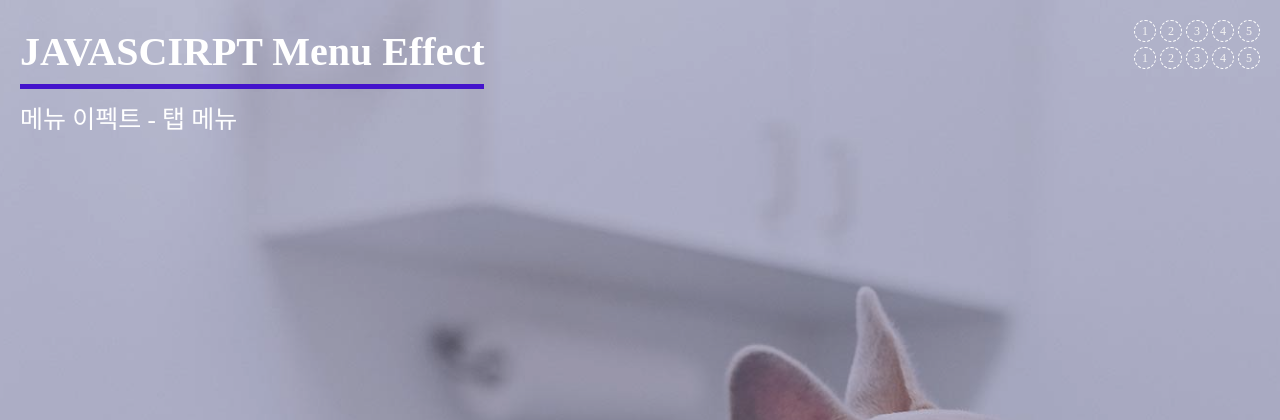
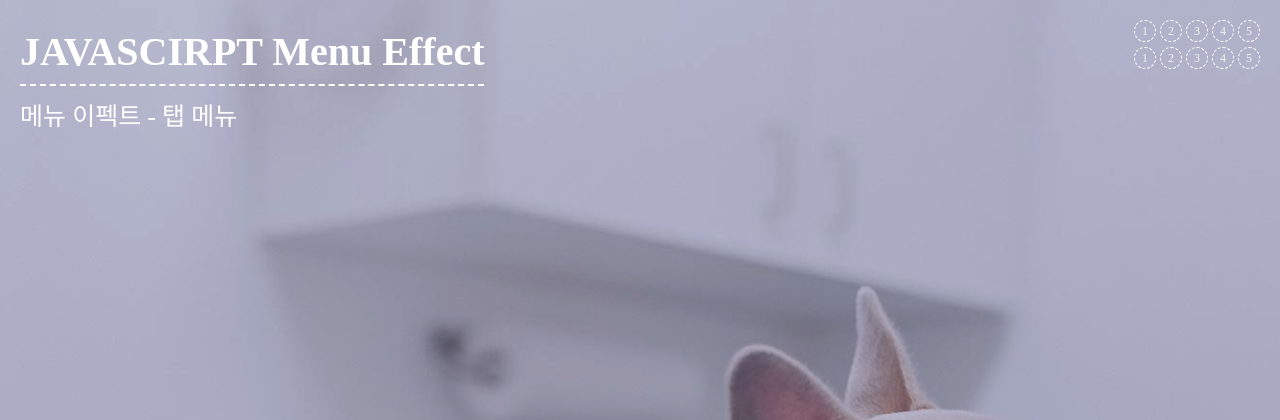
Before and after one commit to Kingjungho/dothome22, a PHP site: page /refer-effect/menuEffect/javascriptME01.html in a window 1280 px wide. Shown: the top 420 px of the page. Run offline with PHP 8.4, Linux system fonts and the light colour scheme; some web fonts are replaced.

Commit message:
2021.09.02

```diff
--- a/refer-effect/assets/css/style.css
+++ b/refer-effect/assets/css/style.css
@@ -289,7 +289,7 @@ nav li a:hover {
   font-weight: 700;
   font-size: 40px;
   line-height: 1.6;
-  border-bottom: 5px solid #4413cc;
+  border-bottom: 2px dashed white;
   margin-bottom: 10px;
   display: inline-block;
   color: white;
--- a/refer-effect/assets/scss/style.scss
+++ b/refer-effect/assets/scss/style.scss
@@ -235,7 +235,7 @@ nav {
         font-weight: 700;
         font-size: 40px;
         line-height: 1.6;
-        border-bottom: 5px solid rgb(68, 19, 204);
+        border-bottom: 2px dashed rgb(255, 255, 255);
         margin-bottom: 10px;
         display: inline-block;
         color: rgb(255, 255, 255);
--- a/refer-effect/menuEffect/javascriptME01.html
+++ b/refer-effect/menuEffect/javascriptME01.html
@@ -65,6 +65,11 @@
         .tab-cont>div p {
             line-height: 1.6;
         }
+        @media (max-width:1200px){
+            .info h1 {
+                font-size: 30px;
+            }
+        }
         @media (max-width:800px) {
             .tab-btn li a {
                 white-space: nowrap;
@@ -84,7 +89,7 @@
             }
             .code-view {
                 height: 125vw;
-                width: 80vw;
+                width: 90vw;
             }
         }
     </style>
```
